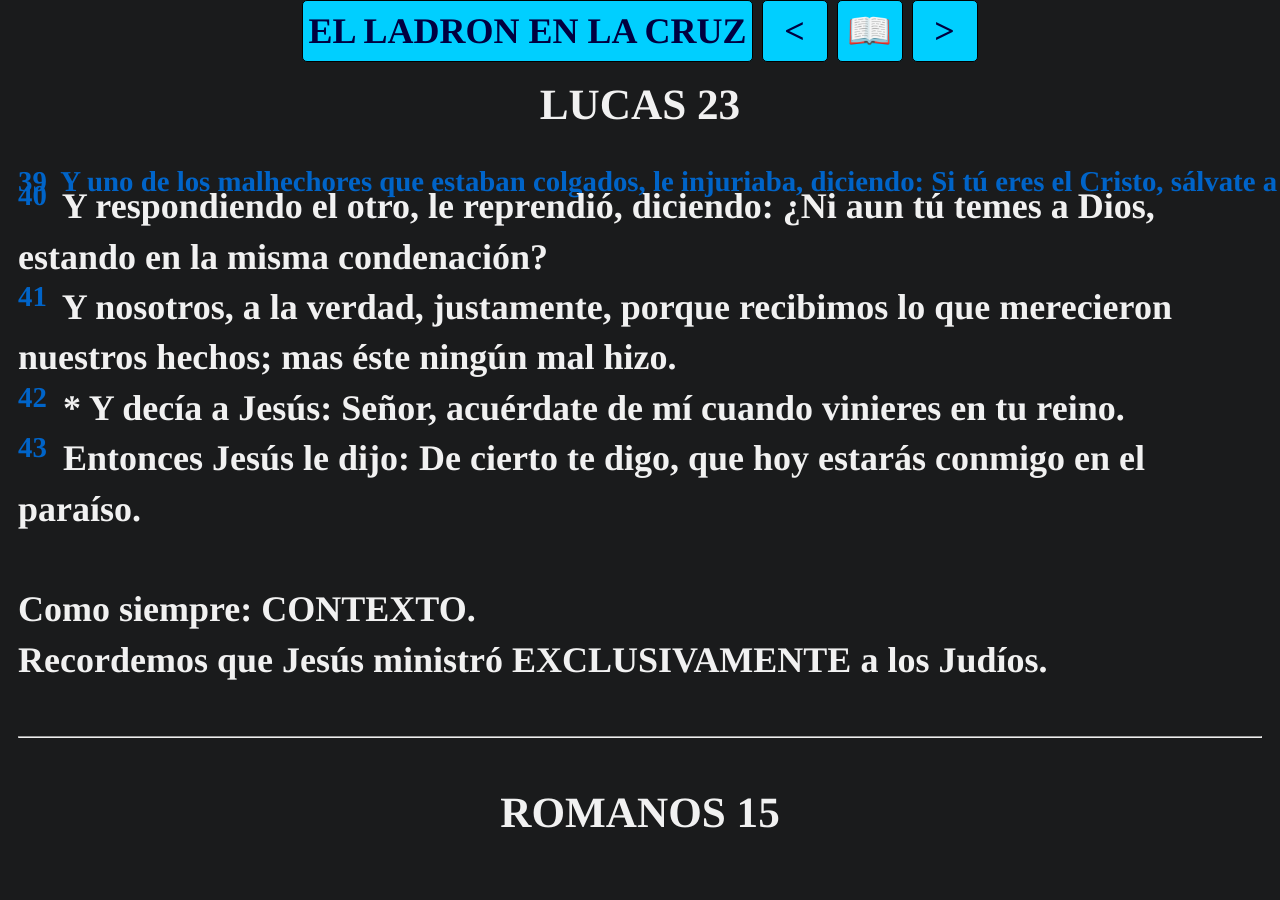
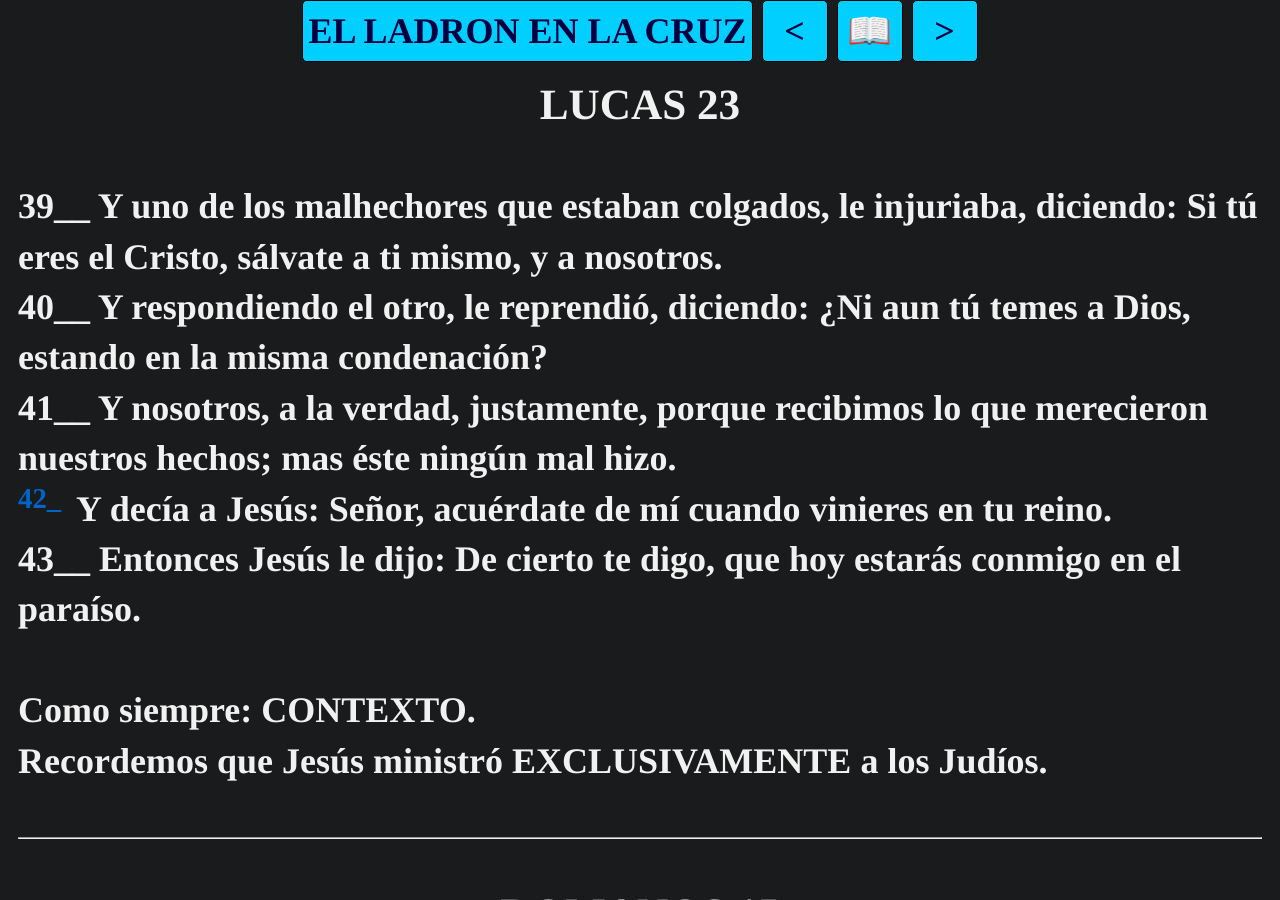
Before and after one commit to discipulodecristo/estudiobiblia, a Jekyll site: the page built from ensayos/ladron.md, in a window 1280 px wide and 900 px high. Built offline with Jekyll 4.4.1, drawn with Linux system fonts in a browser that asks for light colours; some web fonts are replaced.

Commit message:
Change delimiter in plantilla.html from '__' to '_*'

```diff
--- a/_layouts/plantilla.html
+++ b/_layouts/plantilla.html
@@ -27,8 +27,8 @@
 ' %}
   {% for linea in lineas %}
     {% assign limpio = linea | strip %}
-    {% if limpio contains '__' and limpio != '' %}
-      {% assign partes = limpio | split: '__' %}
+    {% if limpio contains '_*' and limpio != '' %}
+      {% assign partes = limpio | split: '_*' %}
       {% assign num = partes[0] %}
       {% assign resto = partes[1] %}
       <div class="m">
```
